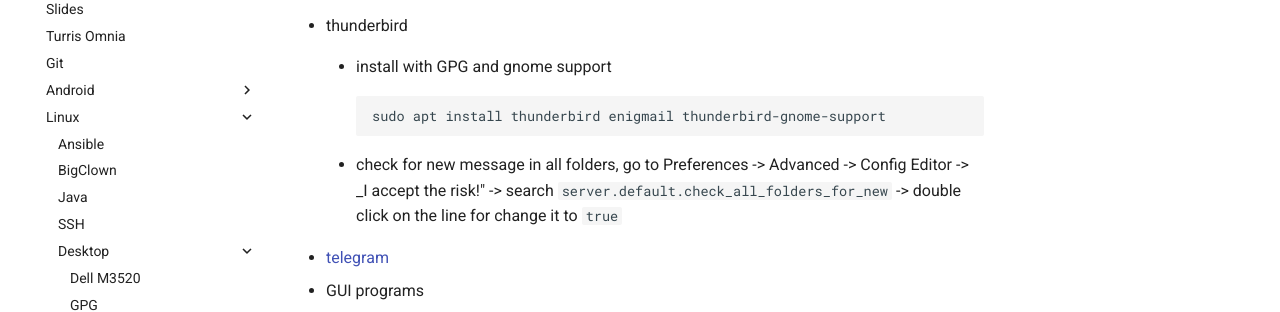
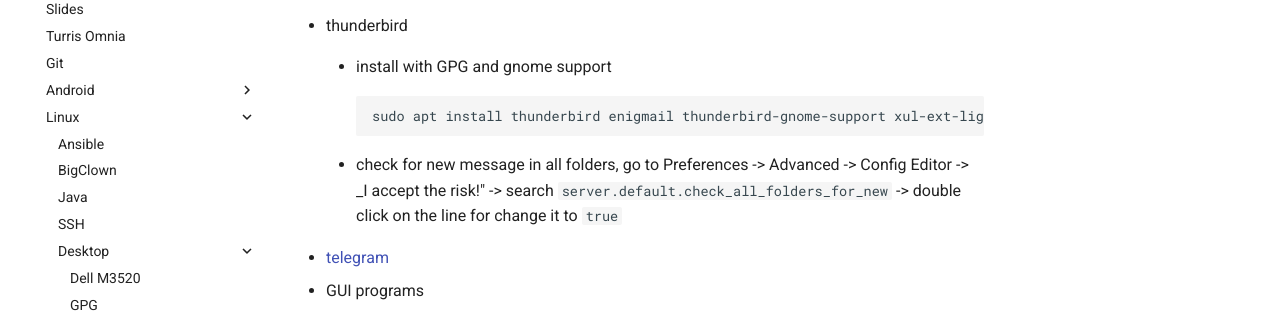
Before and after one commit to vician/wiki, an MkDocs documentation site: the page built from docs/Linux/Desktop/Ubuntu.md, in a window 1280 px wide and 900 px high, scrolled down 1554 px. Shown: the part 153-465 px from the top of the window. Built offline with MkDocs 1.6.1 and Material for MkDocs 9.7.7, drawn with Linux system fonts in a browser that asks for light colours; comment, search, counter and statistics services are not loaded; some of the changed text lies outside the part shown.

Commit message:
added no title bar, thunderbird lightning

```diff
--- a/docs/Linux/Desktop/Ubuntu.md
+++ b/docs/Linux/Desktop/Ubuntu.md
@@ -68,7 +68,7 @@ _What I need on my Ubuntu desktop._
 - thunderbird
 	- install with GPG and gnome support
 
-			sudo apt install thunderbird enigmail thunderbird-gnome-support
+			sudo apt install thunderbird enigmail thunderbird-gnome-support xul-ext-lightning
 
 	- check for new message in all folders, go to Preferences -> Advanced -> Config Editor -> _I accept the risk!" -> search `server.default.check_all_folders_for_new` -> double click on the line for change it to `true`
 
```
Also changed, not shown: other parts of docs/Linux/Desktop/Ubuntu.md (+1 -1 lines), docs/Linux/Desktop/Ubuntu Gnome.md (+1 -0 lines).
